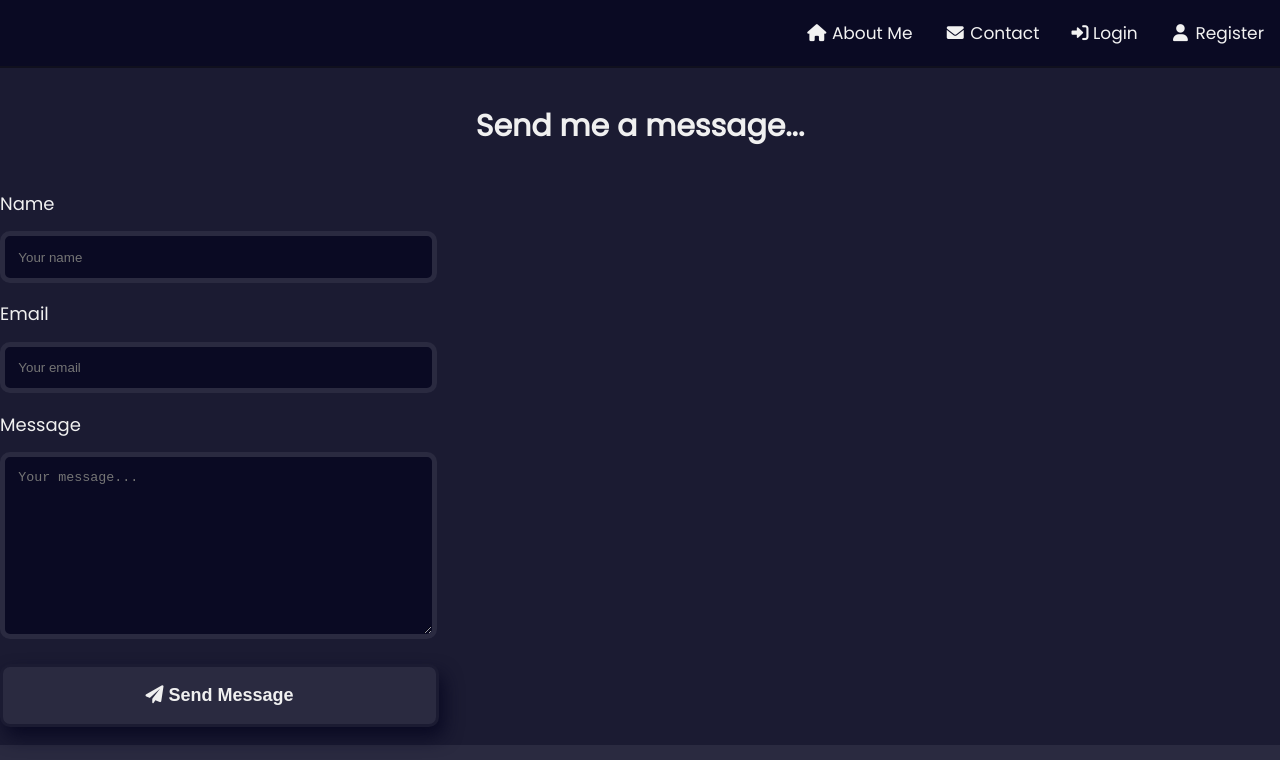
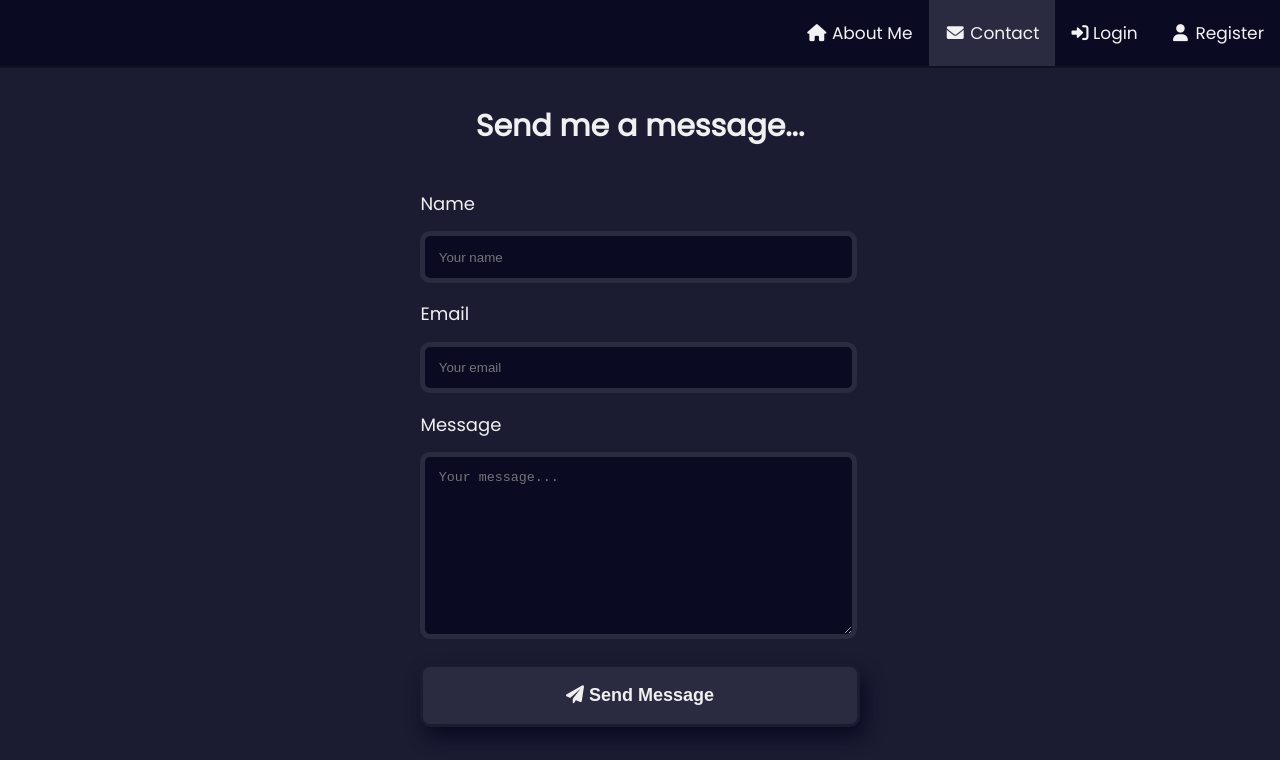
Before and after one commit to jeremiey/personal-website, a plain HTML site: page contact.html in a window 1280 px wide. Shown: the top 760 px of the page. Drawn offline with Linux system fonts and the light colour scheme.

Commit message:
Add highlight to active pages

```diff
--- a/contact.html
+++ b/contact.html
@@ -11,18 +11,18 @@
   <link rel="icon" href="favicon.png">
 </head>
 
-<body>
+<body id="contact-page-body">
   <header>
-    <nav class="topnav" id="myTopnav">
+    <nav class="topnav">
       <a href="index.html"><i class="fa fa-fw fa-home"></i> About Me</a>
-      <a href="contact.html"><i class="fa fa-fw fa-envelope"></i> Contact</a>
+      <a href="contact.html" class="active"><i class="fa fa-fw fa-envelope"></i> Contact</a>
       <a href="login.html"><i class="fa fa-right-to-bracket"></i> Login</a>
       <a href="register.html"><i class="fa fa-fw fa-user"></i> Register</a>
     </nav>
     <h3 class="contact-header">Send me a message...</h3>
   </header>
 
-  <main class="contact-page">
+  <main class="contact-page-container">
     <form action="mailto:aworetanjeremiah@gmail.com" method="post" enctype="multipart/form-data" name="EmailForm">
       <label for="name">Name</label><br>
       <input type="text" name="name" id="name" placeholder="Your name" required autocomplete="off"><br>
```
Also changed, not shown: index.html (+2 -2 lines).
